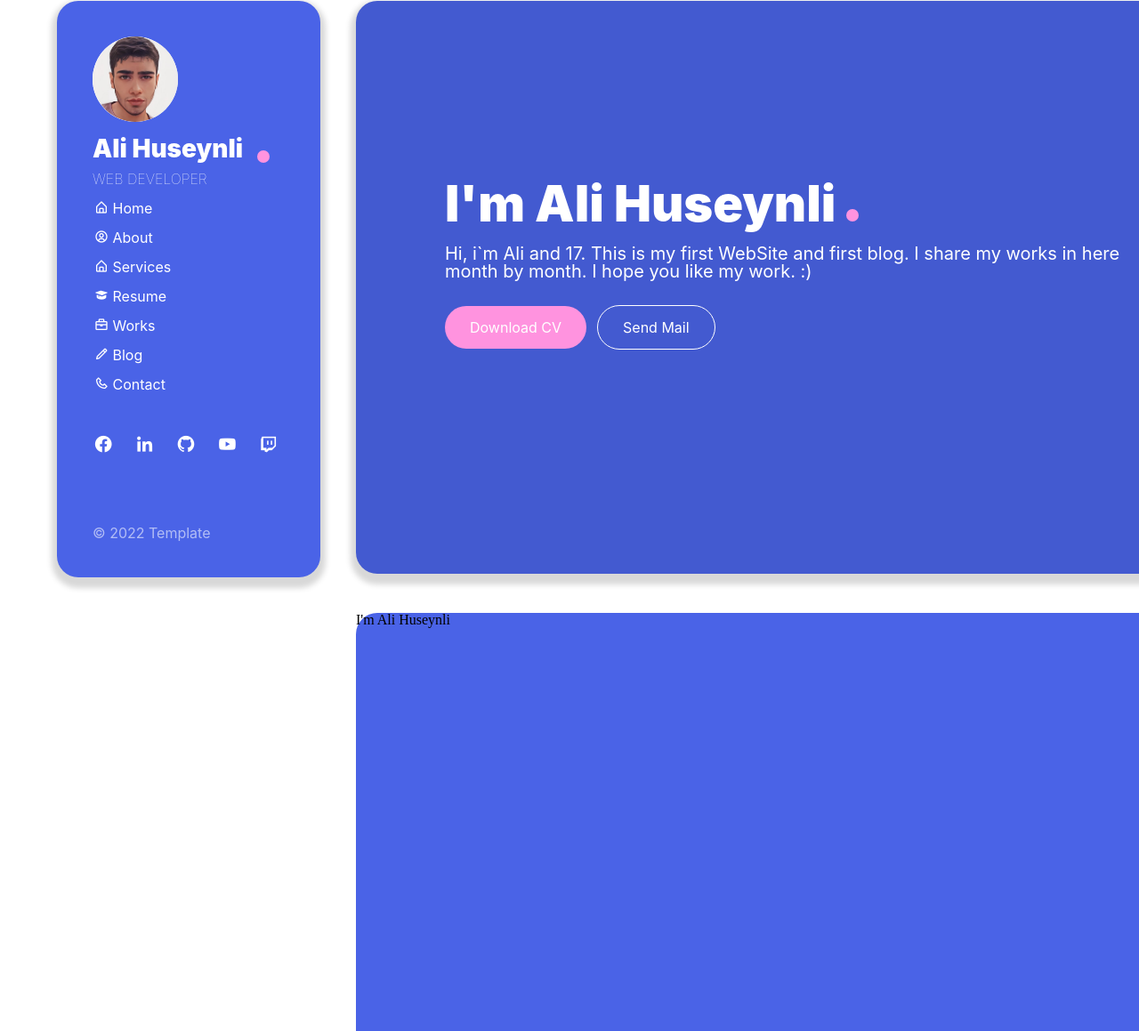
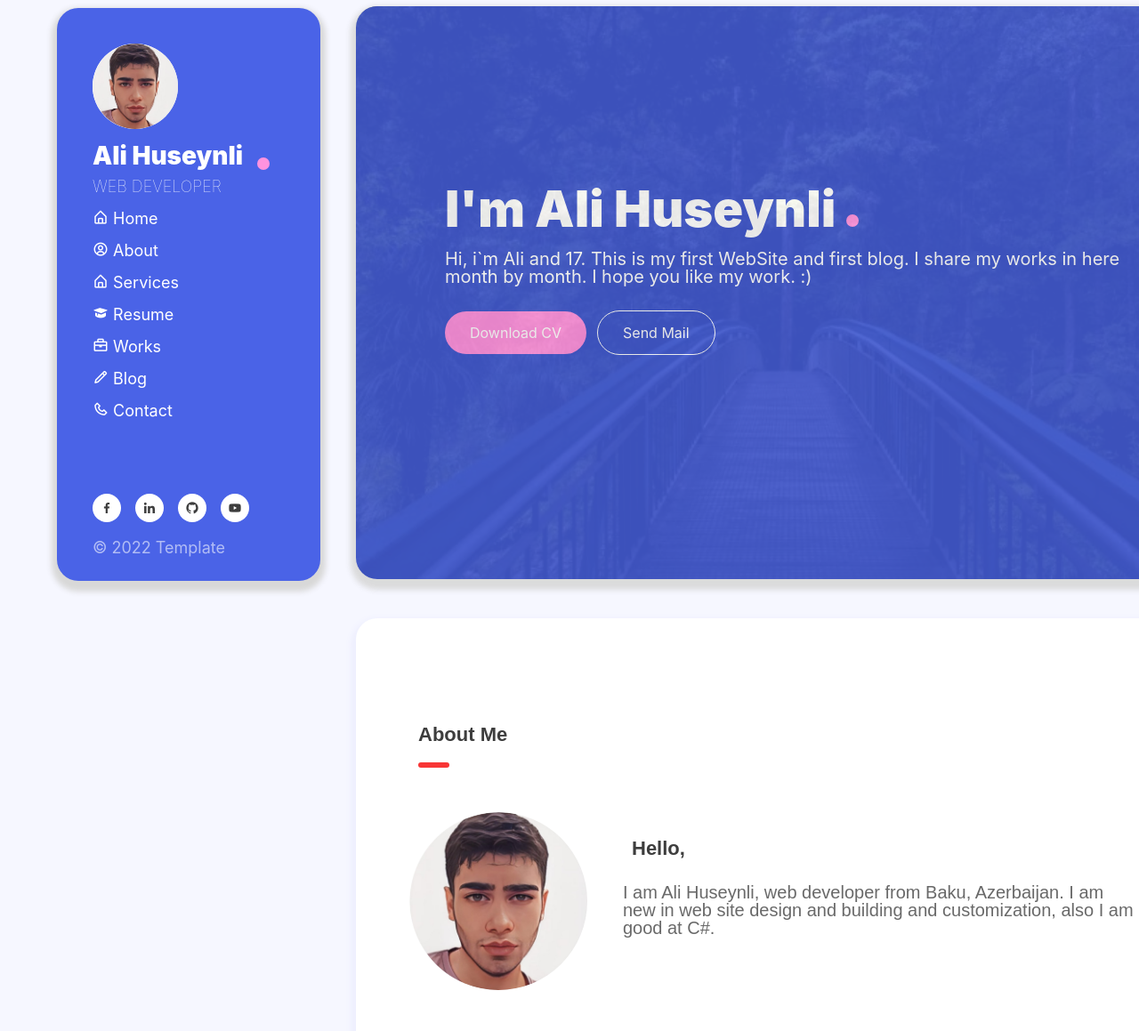
Before and after one commit to HuseinliAli/Webkursu, a plain HTML site: page Portfolio/myPort/index.HTML in a window 1280 px wide. Shown: the part 43-1202 px from the top of the page at 89% size. Drawn offline with nearby package versions, Linux system fonts and the light colour scheme.

Commit message:
yenilenme

```diff
--- a/Portfolio/myPort/desing.css
+++ b/Portfolio/myPort/desing.css
@@ -1,18 +1,25 @@
 * {
   margin: 0px;
   padding: 0px;
+}
+body {
+  background-color: rgb(246, 247, 255);
 }
 .navBar {
   border-radius: 24px;
   background: rgb(74, 99, 231);
   padding: 24px;
   width: 248px;
-  height: 600px;
+  height: 596px;
   margin-left: 64px;
-  margin-top: 44px;
+  margin-top: 52px;
   box-shadow: 0px 6px 6px 6px rgb(216, 216, 216);
   display: inline-block;
   position: fixed;
+}
+.slide-to-right-in-menu:hover {
+  margin-left: 16px;
+  transition: 400ms;
 }
 a {
   color: rgb(255, 255, 255);
@@ -48,7 +55,6 @@ a {
   border-radius: 50%;
 }
 .job-text {
-  font-size: 32px;
   font-weight: 100;
   color: #fff;
   font-family: russo -apple-system, BlinkMacSystemFont, "Segoe UI", Roboto,
@@ -57,21 +63,12 @@ a {
 .in-menu {
   font-family: -apple-system, BlinkMacSystemFont, "Segoe UI", Roboto, Oxygen,
     Ubuntu, Cantarell, "Open Sans", "Helvetica Neue", sans-serif;
-  font-size: 16px;
+  font-size: 18px;
 }
 
 .in-menu {
   margin: 16px;
   display: flex;
-}
-.miniBox {
-  width: 6px;
-  display: inline-block;
-  margin-left: -40px;
-  margin-right: 36px;
-  background-color: rgb(255, 147, 223);
-  border-top-right-radius: 4px;
-  border-bottom-right-radius: 4px;
 }
 .name {
   font-size: 28px;
@@ -79,25 +76,39 @@ a {
   margin-bottom: 8px;
 }
 .copy {
+  margin-top: -60px;
   color: rgb(178, 189, 245);
 }
-.socials {
+.socials > li {
   display: flex;
   list-style: none;
-  margin-left: 5px;
-}
-.socials li {
-  margin: 0 12px;
+  margin-left: -12px;
+  display: inline-block;
 }
 .socials a {
   text-decoration: none;
-  color: #fff;
+  color: rgb(61, 61, 61);
+}
+.socials {
+  margin-left: 20px;
+  margin-top: 20px;
 }
 .socials a i {
-  font-size: 1.4rem;
+  text-align: center;
+  font-size: 1rem;
+  line-height: 32px;
+  margin-left: 8px;
+  background-color: #fff;
+}
+.socials i {
+  width: 32px;
+  height: 32px;
+  border-radius: 50%;
 }
 .socials a:hover i {
-  color: rgb(255, 147, 223);
+  transition: 400ms;
+  color: #fff;
+  background-color: rgb(255, 147, 223);
 }
 #main-hello {
   height: 444px;
@@ -105,14 +116,28 @@ a {
   border-radius: 24px;
   background: rgb(67, 90, 208);
   display: inline-block;
+  padding-left: 100px;
+  padding-right: 60px;
+  box-shadow: 0px 6px 6px 6px rgb(216 216 216);
+  padding-top: 200px;
+  margin-left: 0px;
+  opacity: 0.9;
+}
+body #main-hello {
+}
+#sekil {
+  margin-top: 0px;
+  background-image: url(img_forest.jpg);
+  height: 800px;
+  background-repeat: no-repeat;
   margin-left: 400px;
-  margin-top: 44px;
-  padding-left: 100px;
-  padding-top: 200px;
-  padding-right: 60px;
-  box-shadow: 0px 6px 6px 6px rgb(216, 216, 216);
+  margin-top: 50px;
+  background-size: cover;
+  display: inline-block;
+  border-radius: 24px;
+  height: 644px;
+  padding: 0px;
 }
-
 .huemay {
   font-family: russo -apple-system, BlinkMacSystemFont, "Segoe UI", Roboto,
     Oxygen, Ubuntu, Cantarell, "Open Sans", "Helvetica Neue", sans-serif;
@@ -146,8 +171,7 @@ a {
   background-color: rgb(74, 99, 231);
   transition: 500ms;
   color: #fff;
-  box-shadow: 0px 3px 3px 3px rgb(45, 67, 175);
-  margin-top: 32px;
+  box-shadow: 5px 3px 3px 3px rgb(45, 67, 175);
 }
 #main-hello a {
   font-family: russo -apple-system, BlinkMacSystemFont, "Segoe UI", Roboto,
@@ -171,19 +195,74 @@ a {
   display: inline-block;
   background-color: #fff;
   transition: 500ms;
-  border: 1px solid rgb(24, 24, 24);
-  box-shadow: 0px 3px 3px 3px rgb(45, 67, 175);
-  margin-top: 32px;
+  border: 1px solid rgb(61, 61, 61);
+  box-shadow: 3px 3px 3px 3px rgb(45, 67, 175);
 }
 #hire-me a:hover {
-  color: rgb(24, 24, 24);
+  color: rgb(61, 61, 61);
   transition: 500ms;
 }
-#main-hello1 {
-  height: 650px;
+#about-me-section {
+  height: 640px;
   width: 950px;
   border-radius: 24px;
-  background: rgb(74, 99, 231);
+  background: rgb(255, 255, 255);
   margin-left: 400px;
   margin-top: 44px;
+  margin-bottom: 60px;
+  box-shadow: 0px 6px 6px 6px rgb(238, 239, 254);
+  display: inline-block;
 }
+#about-me-in-about-me-section {
+  font-weight: 900;
+  color: rgb(61, 61, 61);
+  font-size: 22px;
+  display: inline-block;
+  margin: 120px 30px 0px 70px;
+  font-family: "Poppins", sans-serif;
+  display: inline-block;
+}
+#box-in-about-me-underline {
+  width: 35px;
+  height: 6px;
+  background-color: rgb(248, 53, 53);
+  border-radius: 6px;
+  margin-left: 70px;
+  margin-top: 20px;
+}
+#pp-in-about-me-section {
+  display: inline-block;
+  width: 200px;
+  height: 200px;
+  border-radius: 50%;
+  margin-left: 50px;
+  margin-top: 50px;
+  margin-right: 0px;
+}
+#hello-section-in-about-me {
+  display: flex;
+  font-family: "Poppins", sans-serif;
+}
+#hello {
+  font-weight: 900;
+  font-size: 22px;
+  margin: 80px 40px 20px 40px;
+  color: rgb(61, 61, 61);
+
+  position: relative;
+}
+#about-me-in-hello-section {
+  font-size: 20px;
+  margin: 130px 20px -40px -120px;
+  color: rgb(105, 105, 105);
+  position: relative;
+  padding-right: 50px;
+}
+
+#row-in-about-me {
+  padding: 0px 10px 0px 10px;
+}
+.about-me-row {
+  padding: 0px 10px 0px 10px;
+  margin-top: -50px;
+}
--- a/Portfolio/myPort/index.HTML
+++ b/Portfolio/myPort/index.HTML
@@ -10,6 +10,7 @@
     <link href='https://unpkg.com/boxicons@2.1.1/css/boxicons.min.css' rel='stylesheet'>
   </head>
   <body>
+
     <div>
       <nav class="navBar">
         <div id="Menu">
@@ -27,11 +28,10 @@
               <li class="in-menu"><div class="slide-to-right-in-menu"><a href="#"><div class="miniBox"></div><i class='bx bx-phone'></i><i class="icons"></i><span> Contact</span></a> </div></li>
               <br><br>
               <ul class="socials">
-                <li class="in-menu"><a href=""><i class='bx bxl-facebook-circle'></i></a></li>
+                <li class="in-menu"><a href=""><i class='bx bxl-facebook'></i></a></li>
                 <li class="in-menu"><a href=""><i class='bx bxl-linkedin' ></i></a></li>
                 <li class="in-menu"><a href=""><i class='bx bxl-github' ></i></a></li>
                 <li class="in-menu"><a href=""><i class='bx bxl-youtube' ></i></a></li>
-                <li class="in-menu"><a href=""><i class='bx bxl-twitch' ></i></a></li>
               </ul>
               <br><br><br><br>
 
@@ -40,16 +40,29 @@
         </div>
         </div>
       </nav>
-
+      <div id="sekil">
       <section id="main-hello">
           <h1 class="huemay">I'm Ali Huseynli</h1>
-          <div class="dot"></div>
+         <div class="dot"></div>
+
           <p class="about-me-under-name">Hi, i`m Ali and 17. This is my first WebSite and first blog. I share my works in here month by month. I hope you like my work. :)</p>
-          <div id="button-in-main-hello"><div id="download-cv"><a href="" download="">Download CV</a></div>
-          <div id="hire-me"><a href="mailto:ali.guseynoov@gmail.com">Send Mail</a></div></div>
+          <section id="button-in-main-hello">
+            <div id="download-cv"><a href="#" download="#">Download CV</a></div>
+            <div id="hire-me"><a href="mailto:ali.guseynoov@gmail.com">Send Mail</a></div>
+          </section></div>
         </section>
-      <section id="main-hello1">
-        <h1 id="huemay">I'm Ali Huseynli</h1>
+      <section id="about-me-section">
+        <span><div id="about-me-list-one">
+          <div><h1 id="about-me-in-about-me-section">About Me</h1></div>
+          <div id="box-in-about-me-underline"></div></div>
+          </div></span>
+
+      <div id="hello-section-in-about-me">
+        <div id="row-in-about-me"><img src="profilePhoto.jpg" alt="profile-photo"id="pp-in-about-me-section"> </div>
+          <div id="hello" >Hello,</div>
+          <div id="about-me-in-hello-section" class="about-me-row">I am Ali Huseynli, web developer from Baku, Azerbaijan. I am new in web site design and building and customization, also I am good at C#.</div>
+
+        </div>
     </section>
     </div>
   </body>
```
Also changed, not shown: Portfolio/img_forest.jpg (added), Portfolio/myPort/img_forest.jpg (added).
